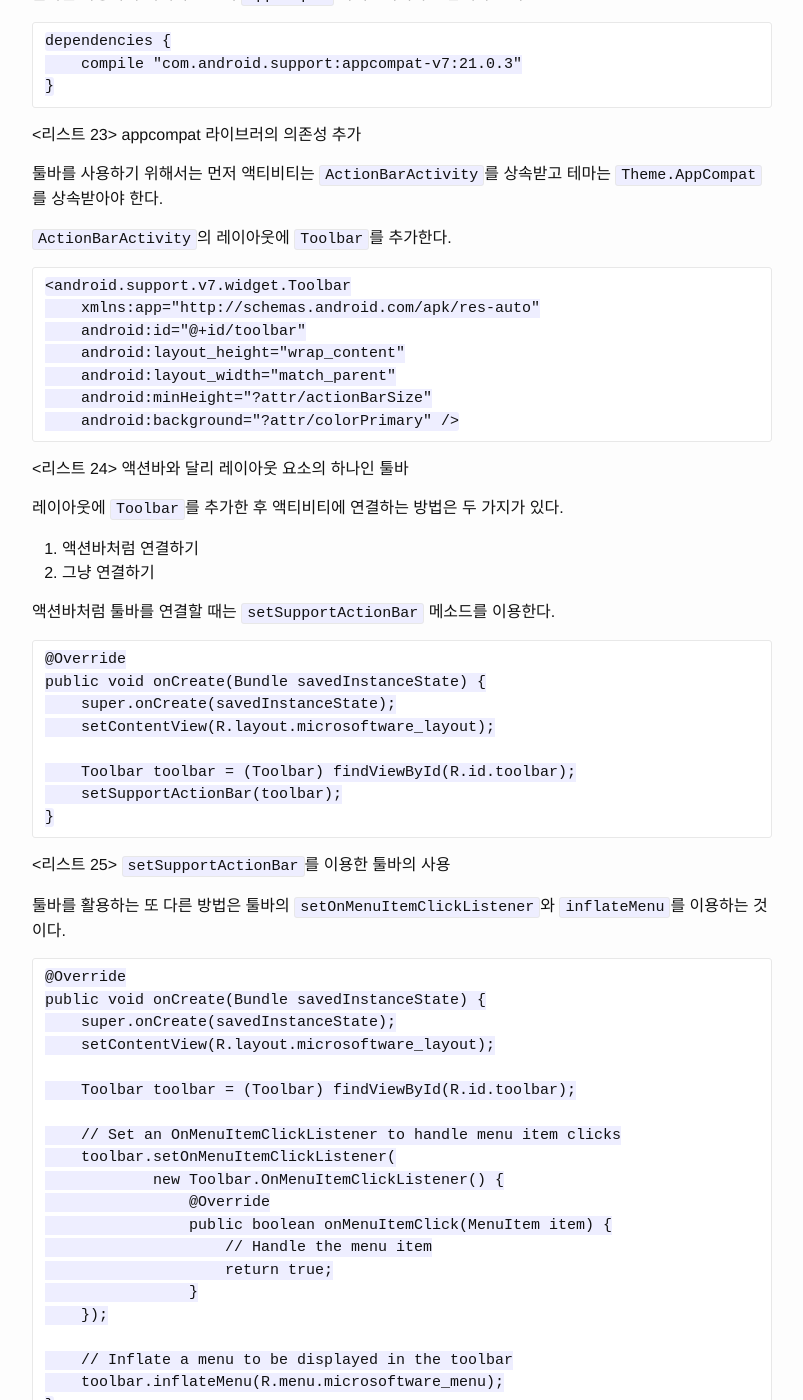
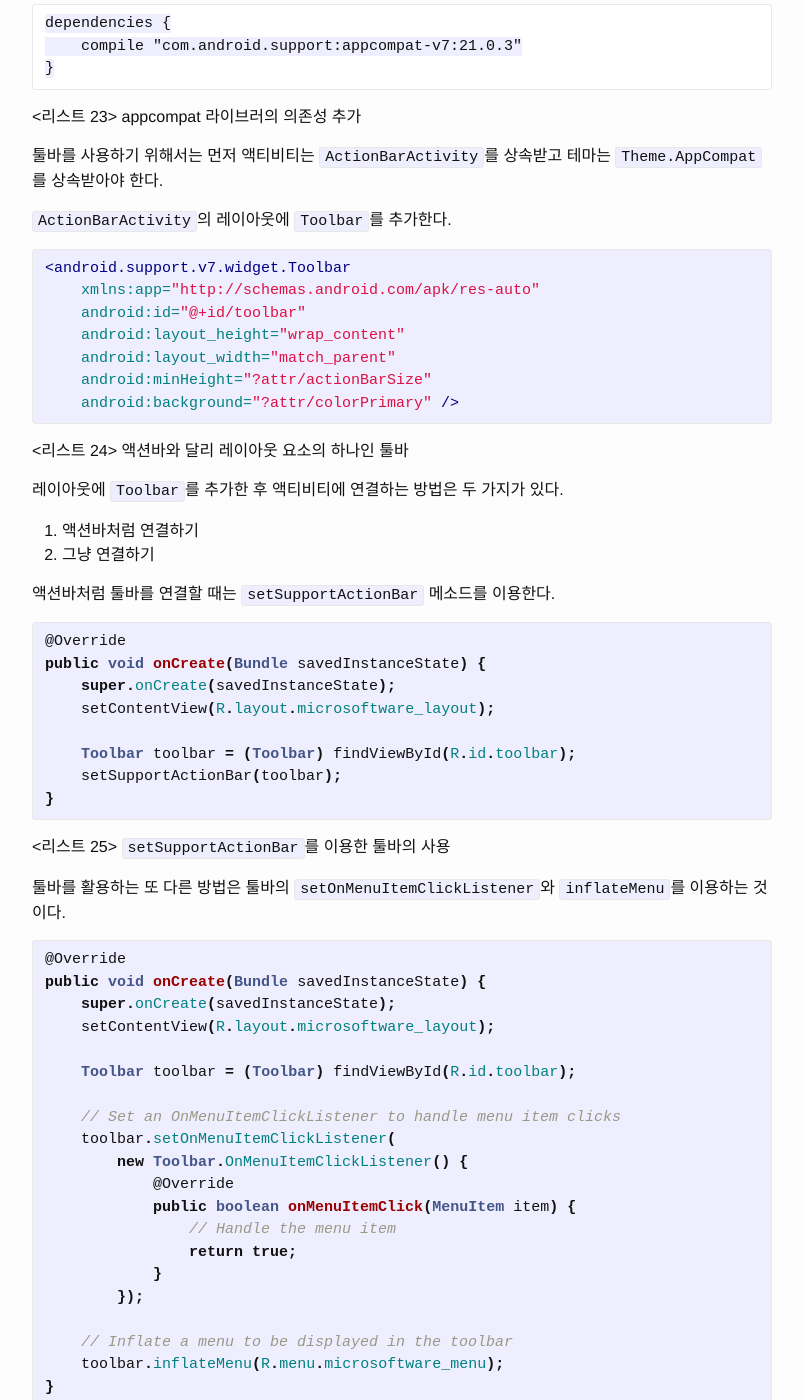
Before and after one commit to gdgand/gdgand.github.io, a Jekyll site: the page built from _posts/2015-03-12-lollipop.markdown, in a window 1280 px wide and 1400 px high, scrolled down 11818 px. Shown: the whole window, without its empty margins (238-1041 px from the left). Built offline with Jekyll 4.4.1, drawn with Linux system fonts in a browser that asks for light colours; Markdown is read by kramdown in place of the engine named in the settings; some of the changed text lies outside the part shown.

Commit message:
포매팅 수정.

`````diff
--- a/_posts/2015-03-12-lollipop.markdown
+++ b/_posts/2015-03-12-lollipop.markdown
@@ -25,10 +25,10 @@ categories: lollipop
 
 JobScheduler API는 사용자 수준의 클래스와 안드로이드 서비스로 구성돼 있다. 롤리팝 장비가 연결된 PC에서 <리스트 1>의 커맨드를 입력하면 JobScheduler의 안드로이드 서비스를 확인할 수 있다.
 
-````
+{% highlight bash %}
 $ adb shell service list | grep jobscheduler
 25  jobscheduler: [android.app.job.IJobScheduler]
-````
+{% endhighlight %}
 
 <리스트 1> 안드로이드 서비스 리스트에서 `jobscheduler` 추가를 확인
 
@@ -40,22 +40,24 @@ JobScheduler API는 `JobInfo`와 `JobService` 2개 객체로 구성돼 있다.
 
 직접 작업을 정의하고 수행해보자. <리스트 2>는 와이파이 네트워크가 연결돼 있으면서 충전이 진행되는 안전한 환경에서만 `MicrosoftwareService` 서비스를 수행하도록 한 코드다. 적절한 주기와 데드라인도 설정했다.
 
-````
-JobInfo job = new JobInfo.Builder(JOB_ID, new ComponentName(this, MicroSoftwareService.class))
-        .setRequiredNetworksCapabilities(JobInfo.NETWORK_TYPE_UNMETERED)
-        .setPeriodic(15 * DateUtils.HOURS_IN_MILLIS)
-        .setRequiresCharging(true)
-        .setOverrideDeadline(3600000)
-        .build();
+{% highlight java %}
+JobInfo job = new JobInfo.Builder(
+    JOB_ID, new ComponentName(this, MicroSoftwareService.class))
+    .setRequiredNetworksCapabilities(JobInfo.NETWORK_TYPE_UNMETERED)
+    .setPeriodic(15 * DateUtils.HOURS_IN_MILLIS)
+    .setRequiresCharging(true)
+    .setOverrideDeadline(3600000)
+    .build();
 
-JobService mJobService = (JobScheduler) context.getSystemService(Context.JOB_SCHEDULER_SERVICE);
+JobService mJobService =
+    (JobScheduler) context.getSystemService(Context.JOB_SCHEDULER_SERVICE);
 mJobService.scheduleJob(job);
-````
+{% endhighlight %}
 
 <리스트 2> JobScheduler API 사용
 
 
-더 상세한 `JobInfo` 파라미터를 알고 싶으면 JobInfo.Builder (https://developer.android.com/reference/android/app/job/JobInfo.Builder.html)를 참고하자.
+더 상세한 `JobInfo` 파라미터를 알고 싶으면 [JobInfo.Builder](https://developer.android.com/reference/android/app/job/JobInfo.Builder.html)를 참고하자.
 
 
 ### JobService 확장하기
@@ -64,19 +66,20 @@ mJobService.scheduleJob(job);
 
 `JobService`의 확장을 위해서 <리스트 3>과 같이 먼저 `AndroidManifest.xml`에 새로운 서비스를 등록해야 한다.
 
-````
+
+{% highlight xml %}
  <service
  android:name="kr.co.imaso.MasoJobService"
  android:permission="android.permission.BIND_JOB_SERVICE"
  android:exported="true" />
-````
+{% endhighlight %}
 
 <리스트 3> `AndroidManifest.xml` 등록
 
 
 <리스트 4>의 `onStartJob`은 작업이 시작될 때 호출되며 별도로 수행할 작업이 등록되는 곳이다. `onStopJob`은 작업이 끝날 때 호출되는 곳이다. 반환 값 true는 오버라이딩이 됐고 커스터마이징된 작업이 수행됐음을 의미한다. `onStartJob`이 리턴되기 전에 추가적으로 해야할 일을 수행하자.
 
-````
+{% highlight java %}
 public class MasoJobService extends JobService {
 
     @Override
@@ -90,8 +93,7 @@ public class MasoJobService extends JobService {
         return false;
     }
 }
-
-````
+{% endhighlight %}
 
 <리스트 4> 확장된 `JobService`, `MasoJobService`
 
@@ -100,40 +102,42 @@ public class MasoJobService extends JobService {
 
 애플리케이션이 수행된 후 배터리의 상황은 계속 변화한다. 안드로이드 롤리팝은 배터리 상황 개괄을 확인할 수 있는 명령 `dumpsys batterystats`를 제공한다.
 
-````
+{% highlight bash %}
 $ adb shell dumpsys batterystats —charged kr.co.imaso.MasoActivity
-````
+{% endhighlight %}
 
 <리스트 5> `kr.co.imaso.MasoActivity` 패키지 배터리 상황 확인
 
 
 조금 더 상세한 배터리 소모를 확인하기 위해 버그리포트를 출력할 수도 있다. 버그리포트를 출력하기 위해서는 <리스트 6>과 같은 몇 가지 설정 절차가 필요하다.
 
-````
+{% highlight bash %}
 $ adb shell dumpsys batterystats --enable full-wake-history
 Enabled: full-wake-history
+{% endhighlight %}
 
+{% highlight bash %}
 $ adb shell dumpsys batterystats --reset
 Battery stats reset.
-````
+{% endhighlight %}
 
 <리스트 6> 전체 웨이크 히스토리를 기록하도록 환경 설정
 
 
 분석하고 싶은 앱을 사용한 후 <리스트 7>의 커맨드를 입력해 버그리포트를 추출한다.
 
-````
+{% highlight bash %}
 $ adb bugreport > bugreport.txt
-````
+{% endhighlight %}
 
 <리스트 7> 버그리포트를 통해 웨이크 히스토리를 추출
 
 
-추출된 버그리포트의 분석을 위해 구글이 공개한 'Battery Historian(https://github.com/google/battery-historian)'을 사용한다. 리포지토리에서 historian.py를 다운로드 받아 적절한 곳에 설치한 후 <리스트 8>의 커맨드를 입력한다.
+추출된 버그리포트의 분석을 위해 구글이 공개한 [Battery Historian](https://github.com/google/battery-historian)을 사용한다. 리포지토리에서 historian.py를 다운로드 받아 적절한 곳에 설치한 후 <리스트 8>의 커맨드를 입력한다.
 
-````
+{% highlight bash %}
 python historian.py bugreport.txt > bugreport.html
-````
+{% endhighlight %}
 
 <리스트 8> Battery Historian을 사용하여 HTML 리포트를 생성
 
@@ -172,19 +176,19 @@ python historian.py bugreport.txt > bugreport.html
  * `setPriority()` - 노티피케이션의 우선 순위를 변경해 중요도에 따라 정보를 분리할 수 있다. `PRIORITY_MAX`와 `PRIORITY_HIGH`의 경우 작게 떠 있는 화면으로 나타나며 동시에 소리를 내거나 진동을 울리게 된다.
  * `addPerson()` - 노티피케이션의 대상을 한 사람 이상 설정할 수 있다. 특정 사람, 또는 여러 사람에게 중요한 노티피케이션을 보낼 수 있다.
 
-카테고리와 우선순위에 대한 자세한 내용은 Notification 항목(http://developer.android.com/reference/android/app/Notification.html)을 참고하자.
+카테고리와 우선순위에 대한 자세한 내용은 [Notification 항목](http://developer.android.com/reference/android/app/Notification.html)을 참고하자.
 
 
 ### 단아한 아이콘
 
 롤리팝에서는 노티피케이션 아이콘의 정책도 변경됐다. 스몰 아이콘의 색상을 흰색과 투명색만 쓸 수 있는 제약이 생겼다. 현재는 애플리케이션의 타겟 버전과 단말기의 환경에 따라 다르게 보이지만 롤리팝 이후의 환경을 고려할 때 스몰 아이콘은 흰색과 투명색으로만 디자인 하는 것이 적절하다. 롤리팝의 스몰 아이콘은 `setColor`를 호출해 배경 색상을 정할 수 있으니 단색 아이콘과 배경 색상의 조화를 고려하는 것이 좋다(<리스트 9> 참고).
 
-````
+{% highlight java %}
 NotificationCompat.Builder builder = new NotificationCompat.Builder(this);
 int color = getResources().getColor(R.color.imaso);
 builder.setColor(color);
 Notification notif = builder.build();
-````
+{% endhighlight %}
 
 <리스트 9> 배경 색상이 등록된 노티피케이션
 
@@ -204,41 +208,43 @@ dependencies {
 
 `RemoteControlClient`가 폐기됨에 따라 음악 재생 앱 등은 노티피케이션 변경이 요구된다. <리스트 11>처럼 노티피케이션 스타일 `Notification.MediaStyle`을 생성하고 `Notification.Builder`의 스타일로 등록해 이용한다.
 
-````
+{% highlight java %}
 Notification.Builder builder = new Notification.Builder(this)
     .setSmallIcon(R.drawable.ic_launcher)
     .setContentTitle("마이크로소프트웨어")
     .setContentText("안드로이드 롤리팝")
     .setDeleteIntent(pendingIntent)
     .setStyle(new Notification.MediaStyle());
-````
+{% endhighlight %}
 
 <리스트 11> `MediaStyle` 형식의 노티피케이션
 
 
 <리스트 12>과 같이 `MediaSessionManager` 서비스를 얻은 후 세션을 만들고, 그 세션으로부터 토큰을 받아와 미디어 컨트롤에 설정한다.
 
-````
-mManager = (MediaSessionManager) getSystemService(Context.MEDIA_SESSION_SERVICE);
+{% highlight java %}
+mManager =
+    (MediaSessionManager) getSystemService(Context.MEDIA_SESSION_SERVICE);
 mSession = mManager.createSession("microsoftware session");
 mController = MediaController.fromToken(mSession.getSessionToken());
-````
+{% endhighlight %}
 
 <리스트 12> `MediaController` 환경 설정
 
 
 세션의 `TransportControlsCallback`을 등록하고, 각 상황에 따라 다른 노티피케이션을 생성하도록 `onPlay`, `onPause` 등의 메소드를 오버라이드한다. <리스트 13>은 콜백을 등록하는 과정과 스켈레톤을 대략적으로 보여준다. 오버라이딩할 메소드마다 개별적으로 노티피케이션을 설정하고 띄워야 한다. 예를 들어 `onPlay` 메소드는 재생과 관련된 노티피케이션을 띄워야 한다.
 
-````
-mSession.addTransportControlsCallback(new MediaSession.TransportControlsCallback() {
-    @Override
-    public void onPlay() {}
+{% highlight java %}
+mSession.addTransportControlsCallback(
+    new MediaSession.TransportControlsCallback() {
+        @Override
+        public void onPlay() {}
 
-    @Override
-    public void onPause() {}
-    ...
-}
-````
+        @Override
+        public void onPause() {}
+        ...
+    });
+{% endhighlight %}
 
 <리스트 13> `TransportControlsCallback`의 개괄과 등록 과정
 
@@ -257,20 +263,20 @@ mSession.addTransportControlsCallback(new MediaSession.TransportControlsCallback
 
 새로운 도큐먼트를 생성하기 위해서는 <리스트 14> 처럼  `android.content.Intent.FLAG_ACTIVITY_NEW_DOCUMENT` 플래그를 포함한 액티비티를 호출한다.
 
-````
+{% highlight java %}
 Intent intent = new Intent(this, MicroSoftware.class);
 intent.addFlags(android.content.Intent.FLAG_ACTIVITY_NEW_DOCUMENT);
 startActivity(intent);
-````
+{% endhighlight %}
 
 <리스트 14> 도큐먼트를 오버뷰에 추가하기 위해 `FLAG_ACTIVITY_NEW_DOCUMENT` 플래그를 사용
 
 
 웹사이트 문서도 오버뷰에 대응할 수 있다. 웹 문서에 <리스트 15>와 같이 메타 데이터 `theme-color`를 설정하면 오버뷰 문서 속성으로 테마 색이 등록된다.
 
-````
+{% highlight xml %}
 <meta name="theme-color" content="#3FFFB5">
-````
+{% endhighlight %}
 
 <리스트 15> 오버뷰를 위한 메타데이터 적용 웹페이지
 
@@ -286,16 +292,16 @@ startActivity(intent);
 <그림 5> 달빅과 ART의 차이. 달빅은 DEX 파일에서 최적화된 Odex를 얻고 ART는 실행파일 ELF를 얻는다.
 
 
-새로운 방식이 적용됐기 때문에 앱에 따라 문제가 발생할 수 있다. AOT와 과련해서는 안드로이드 플랫폼과 관련된 이슈가 많기 때문에 안드로이드 이슈 리스트(https://code.google.com/p/android/issues/list)를 참조하며 문제를 해결하자.
+새로운 방식이 적용됐기 때문에 앱에 따라 문제가 발생할 수 있다. AOT와 과련해서는 안드로이드 플랫폼과 관련된 이슈가 많기 때문에 [안드로이드 이슈 리스트](https://code.google.com/p/android/issues/list)를 참조하며 문제를 해결하자.
 
 
 ### 성급한 GC 최적화
 
 GC의 구조가 변경됐기 때문에 `GC_FOR_ALLOC` 이벤트가 발생하는 빈도를 줄이기 위해 명시적으로 `System.gc()`를 호출할 필요가 없어졌다. 현재 환경이 달빅이 아닌 ART인 것을 환영하기 위해 <리스트 16>의 커맨드를 이용해서 버전 정보를 얻는다.
 
-````
+{% highlight java %}
 System.getProperty("java.vm.version")
-````
+{% endhighlight %}
 
 <리스트 16> ART 환경 확인
 
@@ -307,16 +313,16 @@ System.getProperty("java.vm.version")
 
 ART의 채택에 따라 기존에 잘 동작하던 JNI 앱의 동작에 문제가 생길 수 있다. JNI의 동작에 문제가 있는 경우 안드로이드에 포함된 CheckJNI 툴이 도움이 된다.
 
-````
+{% highlight bash %}
 $ adb shell setprop debug.checkjni 1
-````
+{% endhighlight %}
 
 <리스트 17> JNI 디버깅 모드 활성화
 
 
 환경이 설정된 후 JNI 코드가 포함된 앱을 수행할 때 시스템은 종종 <리스트 18>과 같이 경고나 에러 메시지를 출력한다.
 
-````
+{% highlight bash %}
 W JNI WARNING: method declared to return 'Ljava/lang/String;' returned '[B'
 W              failed in LJniTest;.exampleJniBug
 I "main" prio=5 tid=1 RUNNABLE
@@ -328,7 +334,7 @@ I   at JniTest.main(JniTest.java:11)
 I   at dalvik.system.NativeStart.main(Native Method)
 I
 E VM aborting
-````
+{% endhighlight %}
 
 <리스트 18> 향상된 디버깅 메시지
 
@@ -348,10 +354,10 @@ E VM aborting
 
 ## 중복된 커스텀 퍼미션 선언 문제
 
-````
+{% highlight xml %}
 <permission android:name= "com.example.gcm.permission.C2D_MESSAGE"
   android:protectionLevel="signature" />
-````
+{% endhighlight %}
 
 <리스트 19> 커스텀 퍼미션의 보안 레벨은 인증키를 기준으로 한다.
 
@@ -367,20 +373,20 @@ E VM aborting
 
 서비스 바인드를 할 때 명시적인 인텐트만 가능하도록 바뀌었다. <리스트 20>과 같이 암묵적인 바인드를 요청할 경우에는 실행시간 예외가 발생한다.
 
-````
+{% highlight java %}
 Intent intent = new Intent(MICROSOFTWARE_BINDING);
 bindService(intent, mConnection, Context.BIND_AUTO_CREATE);
-````
+{% endhighlight %}
 
 <리스트 20> 에러가 발생하는 암묵적 서비스 바인딩
 
 
 롤리팝에서 제대로 된 바인드는 <리스트 21>과 같다.
 
-````
+{% highlight java %}
 Intent intent = new Intent(this, MicroSoftwareService.class);
 bindService(intent, mConnection, Context.BIND_AUTO_CREATE);
-````
+{% endhighlight %}
 
 <리스트 21> 롤리팝에서 권장하는 명시적 서비스 바인딩
 
@@ -402,13 +408,13 @@ bindService(intent, mConnection, Context.BIND_AUTO_CREATE);
 
 다양한 안드로이드 버전에서 머터리얼 디자인을 사용할 수 있도록 `Theme.AppCompat`를 확장한 경우 `colorPrimary`, `colorPrimaryDark`, `colorAccent` 등의 색상을 설정해야 한다. `Theme.AppCompat`를 위한 색상 설정에는 `android:` 접두어가 붙지 않는다.
 
-````
+{% highlight xml %}
 <style name="Theme.MyTheme" parent="Theme.AppCompat.Light">
     <item name="colorPrimary">@color/material_blue_500</item>
     <item name="colorPrimaryDark">@color/material_blue_700</item>
     <item name="colorAccent">@color/material_green_A200</item>
 </style>
-````
+{% endhighlight %}
 
 <리스트 22> 다양한 안드로이드 버전을 위한 테마 Theme.AppCompat의 확장
 
@@ -436,7 +442,7 @@ dependencies {
 
 `ActionBarActivity`의 레이아웃에 `Toolbar`를 추가한다.
 
-````
+{% highlight xml %}
 <android.support.v7.widget.Toolbar
     xmlns:app="http://schemas.android.com/apk/res-auto"
     android:id="@+id/toolbar"
@@ -444,7 +450,7 @@ dependencies {
     android:layout_width="match_parent"
     android:minHeight="?attr/actionBarSize"
     android:background="?attr/colorPrimary" />
-````
+{% endhighlight %}
 
 <리스트 24> 액션바와 달리 레이아웃 요소의 하나인 툴바
 
@@ -456,7 +462,7 @@ dependencies {
 
 액션바처럼 툴바를 연결할 때는 `setSupportActionBar` 메소드를 이용한다.
 
-````
+{% highlight java %}
 @Override
 public void onCreate(Bundle savedInstanceState) {
     super.onCreate(savedInstanceState);
@@ -465,14 +471,14 @@ public void onCreate(Bundle savedInstanceState) {
     Toolbar toolbar = (Toolbar) findViewById(R.id.toolbar);
     setSupportActionBar(toolbar);
 }
-````
+{% endhighlight %}
 
 <리스트 25> `setSupportActionBar`를 이용한 툴바의 사용
 
 
 툴바를 활용하는 또 다른 방법은 툴바의 `setOnMenuItemClickListener`와 `inflateMenu`를 이용하는 것이다.
 
-````
+{% highlight java %}
 @Override
 public void onCreate(Bundle savedInstanceState) {
     super.onCreate(savedInstanceState);
@@ -482,18 +488,18 @@ public void onCreate(Bundle savedInstanceState) {
 
     // Set an OnMenuItemClickListener to handle menu item clicks
     toolbar.setOnMenuItemClickListener(
-            new Toolbar.OnMenuItemClickListener() {
-                @Override
-                public boolean onMenuItemClick(MenuItem item) {
-                    // Handle the menu item
-                    return true;
-                }
-    });
+        new Toolbar.OnMenuItemClickListener() {
+            @Override
+            public boolean onMenuItemClick(MenuItem item) {
+                // Handle the menu item
+                return true;
+            }
+        });
 
     // Inflate a menu to be displayed in the toolbar
     toolbar.inflateMenu(R.menu.microsoftware_menu);
 }
-````
+{% endhighlight %}
 
 <리스트 26> 액션바와 상관없는 독자적인 툴바의 사용
 
@@ -506,7 +512,7 @@ public void onCreate(Bundle savedInstanceState) {
 
 롤리팝의 네비게이션 드로어는 화면 전체를 가리는 형태다. 이렇게 드로어가 화면 전체를 가리기 위해서는 <리스트 27>과 같이 레이아웃에서 `DrawLayout`이 포함되도록 바꿔야 한다.
 
-````
+{% highlight xml %}
 <android.support.v4.widget.DrawerLayout xmlns:android="http://schemas.android.com/apk/res/android"
     android:id="@+id/drawer_layout"
     android:layout_width="match_parent"
@@ -537,7 +543,7 @@ public void onCreate(Bundle savedInstanceState) {
         android:fitsSystemWindows="true" />
 
 </android.support.v4.widget.DrawerLayout>
-````
+{% endhighlight %}
 
 <리스트 27> 머터리얼 디자인에 맞춰 변경된 드로어 레이아웃
 
`````
Also changed, not shown: other parts of _posts/2015-03-12-lollipop.markdown (+3 -3 lines).
